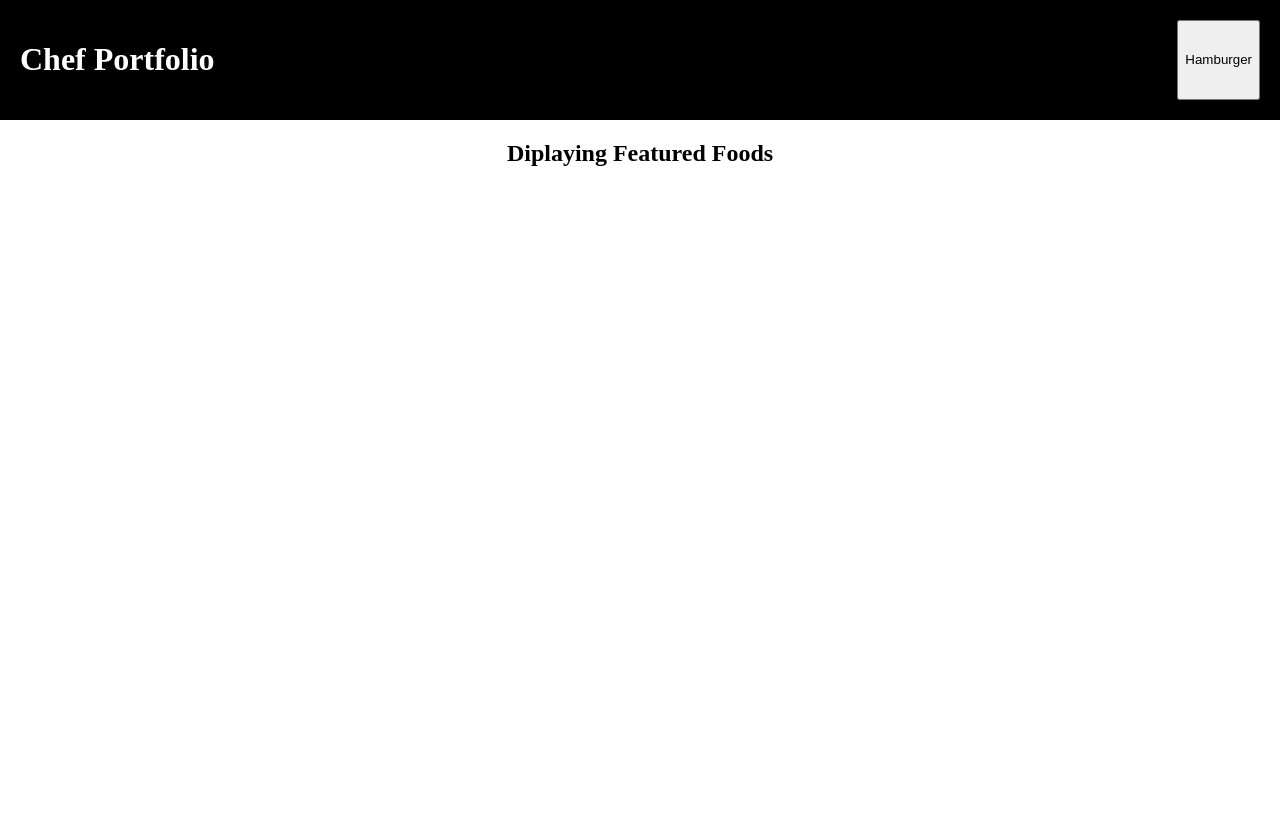
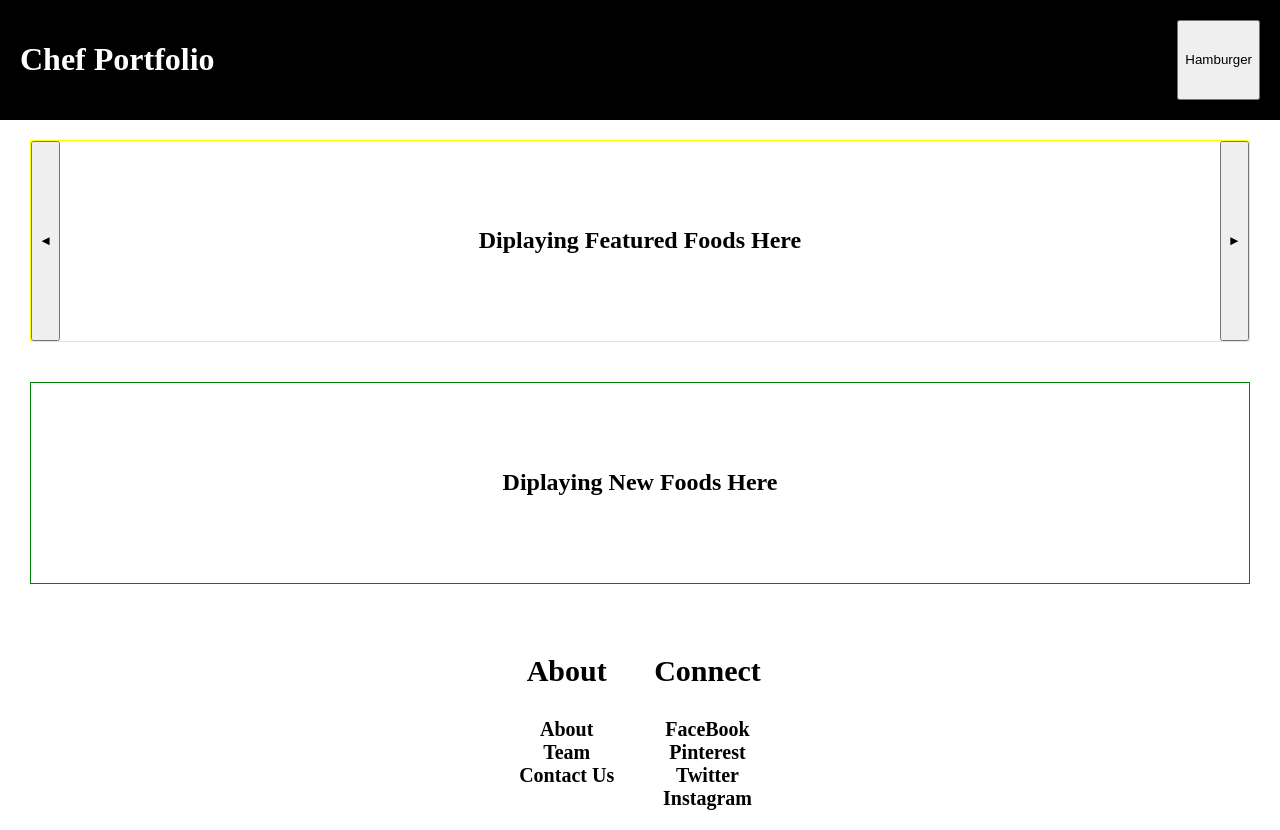
Before and after one commit to chef-portfolio-team/reactapp, a React (Create React App) app in the folder chef-portfolio/: page / in a window 1280 px wide. Before the commit the page ends 800 px from the top, so only its background shows below. Built offline with nearby package versions, Linux system fonts and the light colour scheme; a web font is replaced by a local one.

Commit message:
added basic outline to see what props and components we need

```diff
--- a/chef-portfolio/src/components/App.css
+++ b/chef-portfolio/src/components/App.css
@@ -44,3 +44,34 @@
 .header button{
 
 }
+
+.footer{
+  display: flex;
+  flex-direction: row;
+  justify-content: space-around;
+  justify-content: center;
+
+}
+
+.footer-item-container {
+  display: flex;
+  flex-direction: column;
+  padding: 20px;
+}
+
+.footer-item-container nav {
+  display: flex;
+  flex-direction: column;
+}
+
+.footer-item-container nav a {
+  font-size: 20px;
+  text-decoration: none;
+  color: black;
+  font-weight: bold;
+}
+
+.footer-item-container h3 {
+  font-weight: bold;
+  font-size: 30px;
+}
--- a/chef-portfolio/src/components/App.js
+++ b/chef-portfolio/src/components/App.js
@@ -1,6 +1,7 @@
 import React from 'react';
 import './App.css';
 import FeaturedFoods from './Home/FeaturedFoods'
+import NewRecipes from './Home/NewRecipes'
 
 function App() {
   return (
@@ -15,6 +16,28 @@ function App() {
       <div>
         <FeaturedFoods />
       </div>
+      <div>
+        <NewRecipes />
+      </div>
+      <div className='footer'>
+        <div className='footer-item-container'>
+          <h3>About</h3>
+          <nav>
+            <a href='about'>About</a>
+            <a href='team'>Team</a>
+            <a href='contact'>Contact Us</a>
+          </nav>
+        </div>
+        <div className='footer-item-container'>
+          <h3>Connect</h3>
+          <nav>
+            <a href='fa'>FaceBook</a>
+            <a href='pin'>Pinterest</a>
+            <a href='twt'>Twitter</a>
+            <a href='insta'>Instagram</a>
+          </nav>
+        </div>
+      </div>
     </div>
   );
 }
--- a/chef-portfolio/src/components/Home/FeaturedFoods.js
+++ b/chef-portfolio/src/components/Home/FeaturedFoods.js
@@ -4,7 +4,11 @@ import './Home.css'
 const FeaturedFoods = ({ featuredFoods }) => {
      return(
         <div className='featured-container'>
-            <h2>Diplaying Featured Foods</h2>
+            <button className='left-slider'>◄</button>
+            <div className='featured-content'>
+                <h2>Diplaying Featured Foods Here</h2>
+            </div>
+            <button className='right-slider'>►</button>
         </div>
     )
 }
--- a/chef-portfolio/src/components/Home/Home.css
+++ b/chef-portfolio/src/components/Home/Home.css
@@ -0,0 +1,32 @@
+.featured-container{
+    display: flex;
+    flex-direction: row;
+    justify-content: center;
+    justify-content: space-between;
+    margin: 20px 30px;
+    border: 1px solid yellow;
+}
+
+.featured-content{
+    display: flex;
+    width: 80%;
+    height: 200px;
+    justify-content: center;
+    align-items: center;
+}
+
+.new-foods-container{
+    display: flex;
+    flex-direction: row;
+    justify-content: center;
+    margin: 20px 30px;
+    border: 1px solid green;
+}
+
+.new-foods-content{
+    display: flex;
+    width: 80%;
+    height: 200px;
+    justify-content: center;
+    align-items: center;
+}
--- a/chef-portfolio/src/components/Home/NewRecipes.js
+++ b/chef-portfolio/src/components/Home/NewRecipes.js
@@ -0,0 +1,14 @@
+import React from 'react'
+import './Home.css'
+
+const NewRecipes = ({ newRecipes }) => {
+     return(
+        <div className='new-foods-container'>
+            <div className='new-foods-content'>
+                <h2>Diplaying New Foods Here</h2>
+            </div>
+        </div>
+    )
+}
+
+export default NewRecipes;
```
